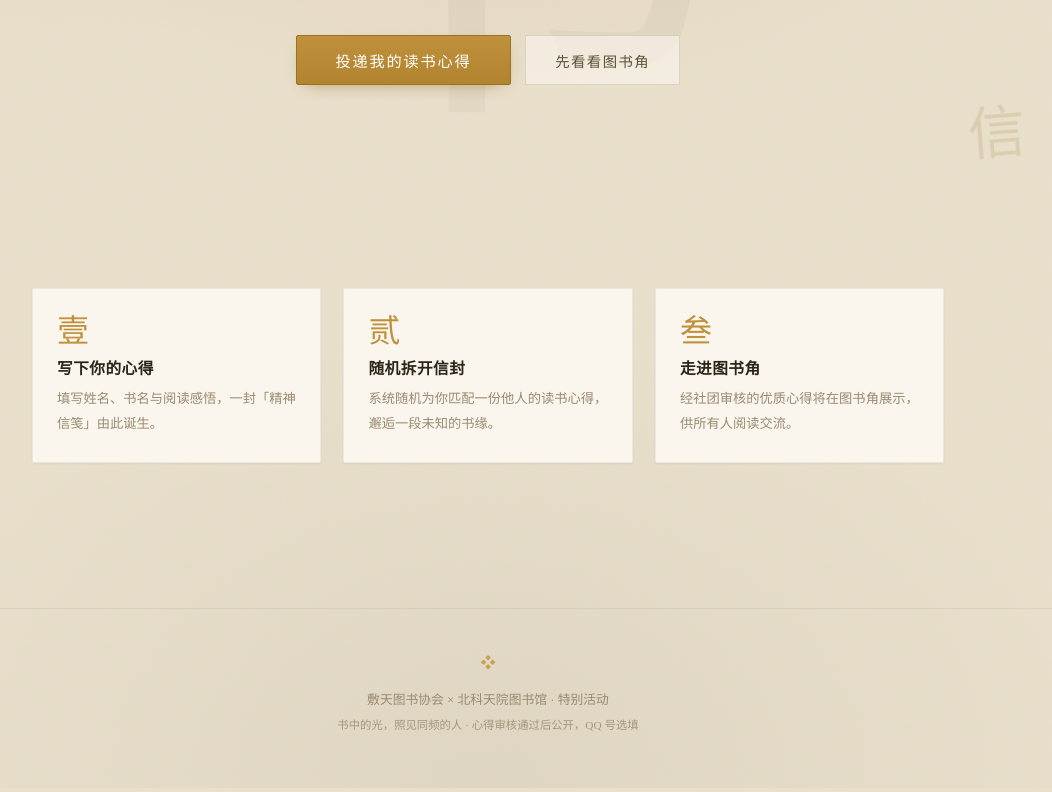
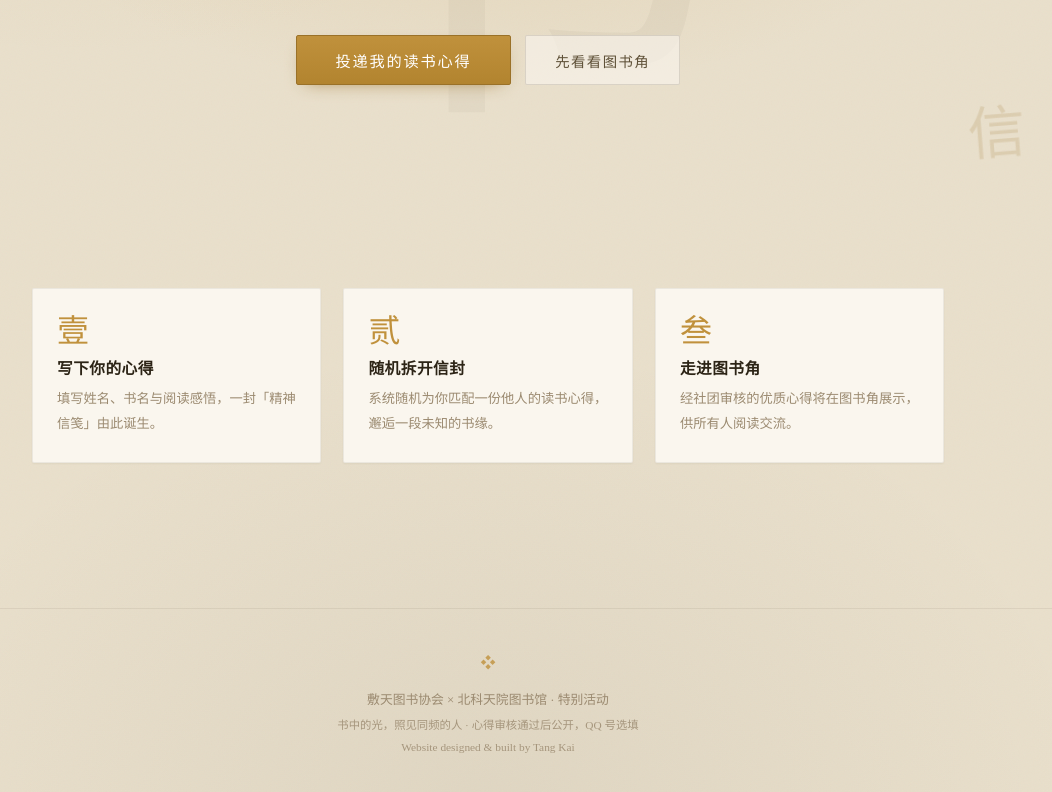
Before and after one commit to toletetahiba719-cloud/yizhishuyuan, a website: page index.html in a window 1280 px wide. Shown: the part 512-1304 px from the top of the page, without its empty margins (152-1204 px from the left). Drawn offline with Linux system fonts and the light colour scheme; a web font is replaced by a local one.

Commit message:
ui: add Tang Kai website design credit

```diff
--- a/index.html
+++ b/index.html
@@ -865,6 +865,7 @@
   <div class="foot-orn" aria-hidden="true">❖</div>
   <p>敷天图书协会 × 北科天院图书馆 · 特别活动</p>
   <p class="foot-sub">书中的光，照见同频的人 · 心得审核通过后公开，QQ 号选填</p>
+  <p class="foot-sub" lang="en">Website designed &amp; built by Tang Kai</p>
 </footer>
 
 <div class="toast-stack" id="toastStack" aria-live="polite"></div>
```
